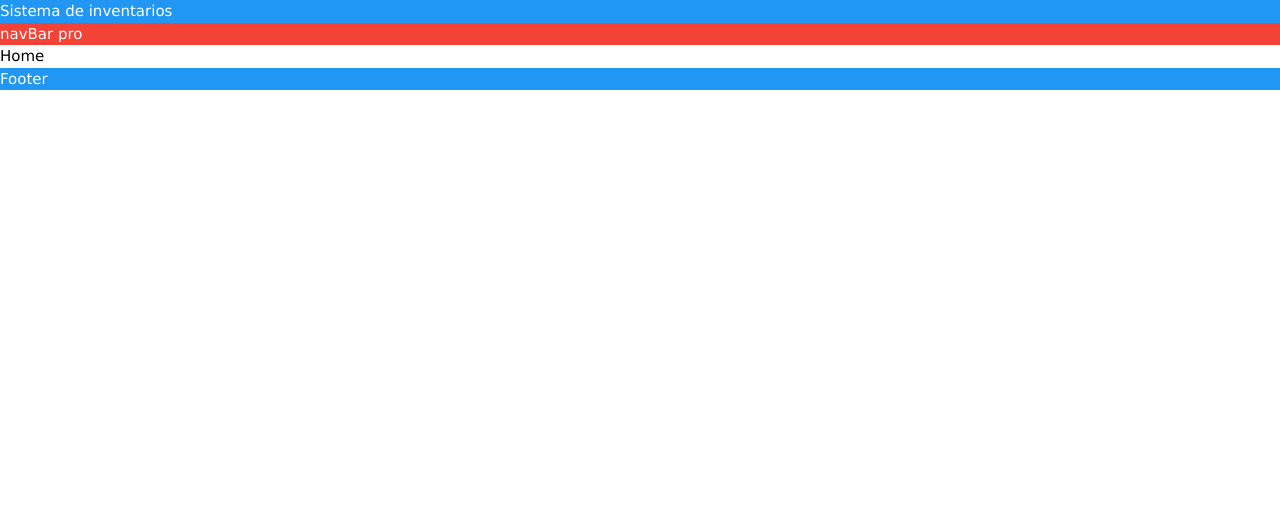
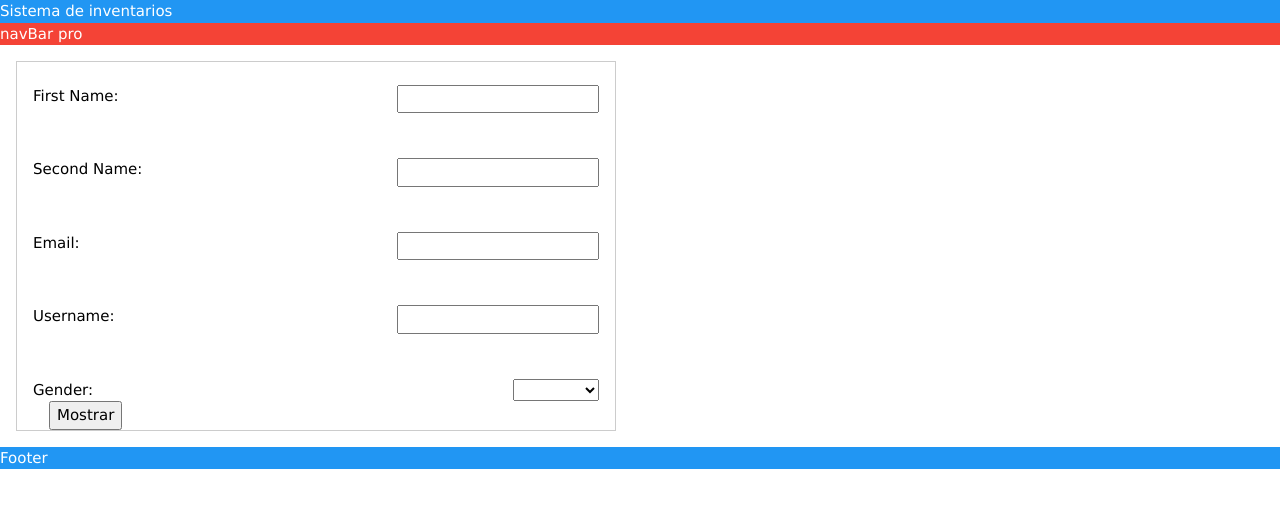
Before and after one commit to adrian-lucas/frontend_inventarios, a React (Create React App) app: page / in a window 1280 px wide. Shown: the top 508 px of the page. Built offline with nearby package versions, Linux system fonts and the light colour scheme.

Commit message:
formulario HTML registrar nuevo usuario implementado (sin funcionalidad)

```diff
--- /dev/null
+++ b/src/components/formulario/formulario.jsx
@@ -0,0 +1,84 @@
+import { useState } from "react";
+
+function Formulario(){
+ const [firstName, setFirstName] = useState('');
+ const [secondName,setSecondName] = useState('');
+ const [email, setEmail] = useState('');
+ const [userName,setUserName] = useState('');
+ const [gender,setGender] = useState('');
+ const verFirstName = (e)=>{
+    setFirstName(e.target.value);
+    console.log(firstName);
+ }
+ const mostrarDatos = (e)=>{
+    alert(`Nombre: ${firstName} ${secondName} \n Email: ${email} \n Username: ${userName} \n Gender: ${gender}`);
+    e.preventDefault();
+ }
+
+
+
+    return (
+        <div className = "w3-margin w3-border" style = {{maxWidth:'600px'}}>
+            <form onSubmit = {mostrarDatos} className="w3-container">
+                <label  className="w3-container">
+                    First Name:
+                    <input
+                        className = "w3-right"
+                        type = "text"
+                        value = {firstName}
+                        onChange = {(e)=>setFirstName(e.target.value)}
+                    />
+                </label>
+                <br />
+                <label  className = "w3-container">
+                    Second Name:
+                    <input
+                        className = "w3-right"
+                        type = "text"
+                        value = {secondName}
+                        onChange = {(e)=>setSecondName(e.target.value)}
+                    />
+                </label>
+                <br />
+                <label className="w3-container" >
+                    Email:
+                    <input
+                        className = "w3-right"
+                        type = "text"
+                        value = {email}
+                        onChange = {(e)=>setEmail(e.target.value)}
+                    />
+                </label>
+                <br />
+                <label  className="w3-container">
+                    Username:
+                    <input
+                        className = "w3-right"
+                        type = "text"
+                        value = {userName}
+                        onChange = {(e)=>setUserName(e.target.value)}
+                    />
+                </label>
+                <br />
+                <label className="w3-container" >
+                    Gender:
+                    <select
+                        className = "w3-right"
+                        type = "text"
+                        value = {gender}
+                        onChange = {(e)=>setGender(e.target.value)}
+                        >
+                            <option value=""></option>
+                            <option value="female">Female</option>
+                            <option value="male">Male</option>
+                            <option value="agender">Agender</option>
+                            <option value="fluid">Fluid</option>
+                            <option value="other">Other</option>
+                    </select>
+                </label>
+                <input type="submit" value="Mostrar"/>
+            </form>
+        </div>
+    );
+}
+export default Formulario;
--- a/src/routes/Router.jsx
+++ b/src/routes/Router.jsx
@@ -2,11 +2,12 @@ import { Routes,Route } from "react-router-dom";
 import Home from "../pages/home";
 import Info from "../pages/info";
 import PageLista from "../pages/pageLista";
+import Formulario from "../components/formulario/formulario";
 //import Tarjeta from "../components/tarjeta/tarjeta";
 function Router(){
     return (
         <Routes>
-            <Route path="/" element={<Home/>}/>
+            <Route path="/" element={<Formulario/>}/>
             <Route path="/info" element={<Info/>}/>
             <Route path="/lista" element={<PageLista/>} />
         </Routes>
```
